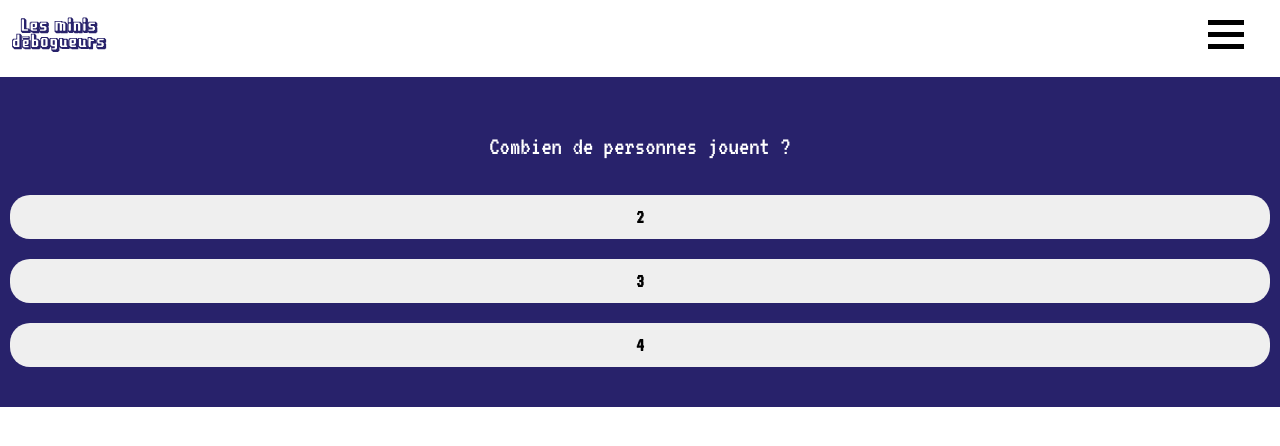
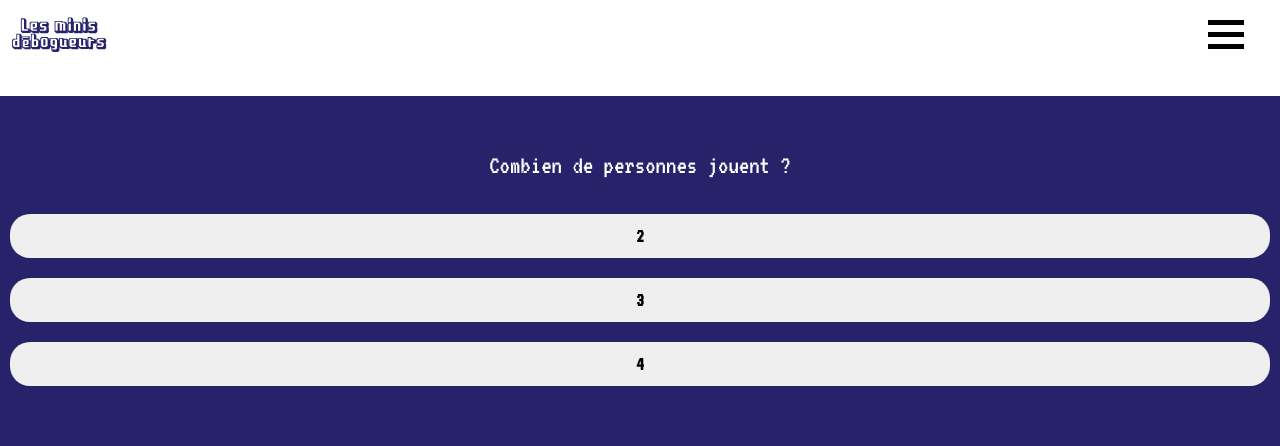
Before and after one commit to mokonaa/les-minis-deboggueurs, a React (Create React App) app: page /partie in a window 1280 px wide. Shown: the top 446 px of the page. Built offline with nearby package versions, Linux system fonts and the light colour scheme.

Commit message:
(fix:) réglage du bug du scroll de la pop in

```diff
--- a/src/styles/style.scss
+++ b/src/styles/style.scss
@@ -7,6 +7,10 @@ body {
 
 button {
     cursor: pointer;
+}
+
+#choixNombreJoueur {
+    height: 88vh;
 }
 
 .enfantInfos, .animateurInfos {
@@ -235,7 +239,7 @@ button {
 
 /* NAVBAR */
 nav {
-    height: 77px;
+    height: 12vh;
 
     img {
         margin: 16px 8px;
@@ -373,6 +377,7 @@ nav {
     left: 0;
     min-width: 100%;
     width: 100%;
+    height: 70vh;
     min-height: 70vh;
     background: #fff;
     border-radius: 70px 70px 0 0;
@@ -440,7 +445,7 @@ nav {
 
         .listAnimateurChoisis {
             display: flex;
-            flex-direction: row;
+            flex-direction: column;
             justify-content: center;
 
             .animateurInfos {
@@ -449,6 +454,7 @@ nav {
                 text-align: center;
                 box-shadow: 0 2px 10px #0000003d;
                 margin-right: 27px;
+                margin-bottom: 20px;
             }
         }
     }
```
